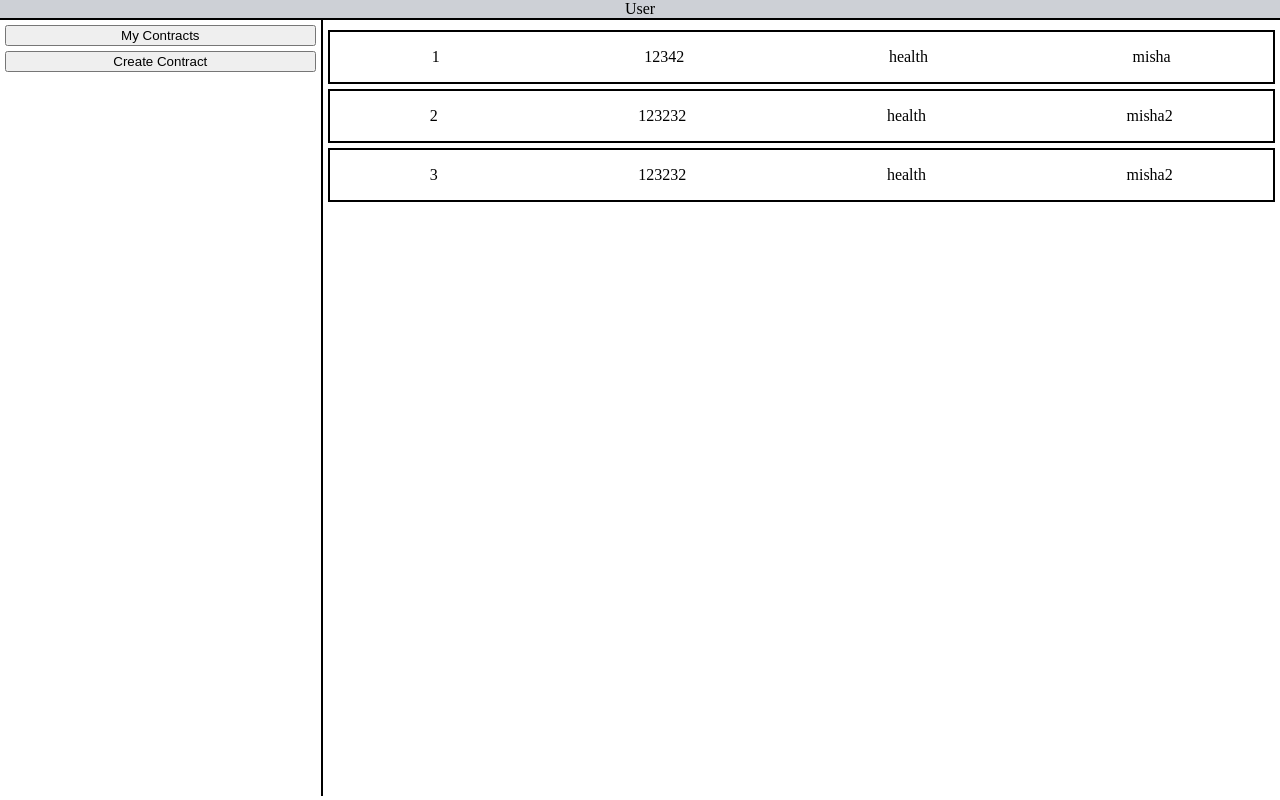
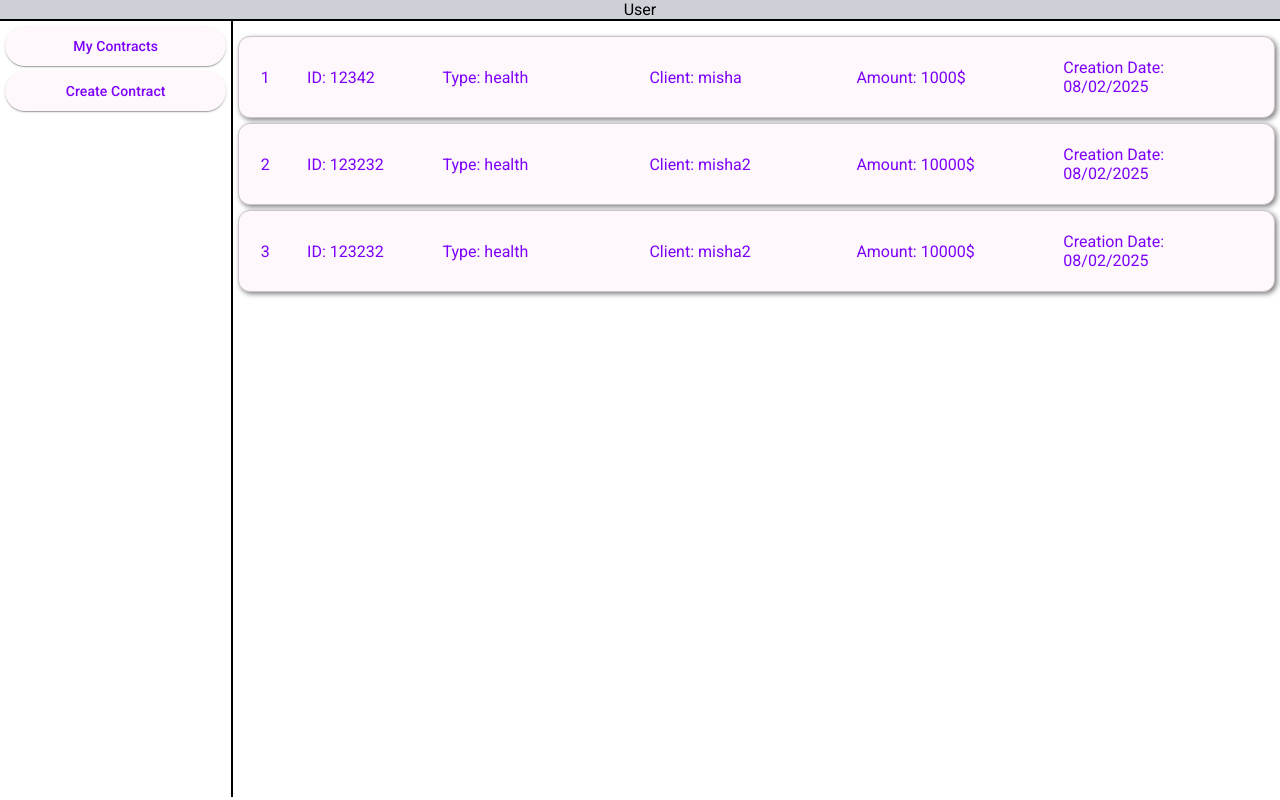
Before and after one commit to Rediont/course_tm, an Angular app: page / in a window 1280 px wide. Built offline with nearby package versions, Linux system fonts and the light colour scheme.

Commit message:
added angular material to main page

```diff
--- a/angular.json
+++ b/angular.json
@@ -32,6 +32,7 @@
               }
             ],
             "styles": [
+              "@angular/material/prebuilt-themes/magenta-violet.css",
               "src/styles.scss"
             ],
             "scripts": [],
@@ -96,6 +97,7 @@
               }
             ],
             "styles": [
+              "@angular/material/prebuilt-themes/magenta-violet.css",
               "src/styles.scss"
             ],
             "scripts": []
--- a/package.json
+++ b/package.json
@@ -12,10 +12,12 @@
   "private": true,
   "dependencies": {
     "@angular/animations": "^19.1.0",
+    "@angular/cdk": "^19.1.3",
     "@angular/common": "^19.1.0",
     "@angular/compiler": "^19.1.0",
     "@angular/core": "^19.1.0",
     "@angular/forms": "^19.1.0",
+    "@angular/material": "^19.1.3",
     "@angular/platform-browser": "^19.1.0",
     "@angular/platform-browser-dynamic": "^19.1.0",
     "@angular/platform-server": "^19.1.0",
--- a/src/app/app.component.html
+++ b/src/app/app.component.html
@@ -3,19 +3,19 @@
 </nav>
 
 <div class="container">
-  <div class="side-menu">
-    <button style="margin-top: 5px;
-      margin-left: 5px;
-      margin-right: 5px;">
-      My Contracts
-    </button>
-    <button style="margin-top: 5px;
-    margin-left: 5px;
-    margin-right: 5px;">
-      Create Contract
-    </button>
-  </div>
-  <div class="contract-list">
-    <contract-list></contract-list>
-  </div>
+  @if(true){
+    <div class="side-menu">
+      <button mat-raised-button class="contract-button">My Contracts</button>
+      <button mat-raised-button class="create-button">Create Contract</button>
+    </div>
+    <div class="contract-list" >
+      <contract-list></contract-list>
+    </div>
+  }
+  @else {
+    <div class="side-menu">
+      <button mat-raised-button class="contract-button">All Contracts</button>
+      <button mat-raised-button class="sallary-button">Calculate Sallary</button>
+    </div>
+  }
 </div>
--- a/src/app/app.component.scss
+++ b/src/app/app.component.scss
@@ -4,6 +4,9 @@
 }
 
 .side-menu{
+  display: flex;
+  flex-direction: column;
+  flex-grow: 1;
   height: 97vh;
   border-right: 2px solid black;
   justify-content: start;
@@ -23,8 +26,12 @@ nav{
   flex-grow: 4;
 }
 
-.side-menu{
-  display: flex;
-  flex-direction: column;
-  flex-grow: 1;
+button {
+  margin-top: 5px;
+  margin-left: 5px;
+  margin-right: 5px;
 }
+
+.contract-button {
+  background-color: aliceblue;
+}
--- a/src/app/app.component.ts
+++ b/src/app/app.component.ts
@@ -1,18 +1,20 @@
 import { Component } from '@angular/core';
 import { RouterOutlet } from '@angular/router';
+import {MatButton} from '@angular/material/button';
+import {MatTooltip} from '@angular/material/tooltip';
 
 import { filter, range, map } from 'rxjs';
 import { ContractListComponent } from "./contract-list/contract-list.component";
 
 @Component({
   selector: 'app-root',
-  imports: [ContractListComponent],
+  imports: [
+    ContractListComponent,
+    MatButton
+  ],
   templateUrl: './app.component.html',
   styleUrl: './app.component.scss'
 })
 export class AppComponent {
-  showForm = true;
-
-
 
 }
--- a/src/app/app.config.ts
+++ b/src/app/app.config.ts
@@ -3,7 +3,8 @@ import { provideRouter } from '@angular/router';
 
 import { routes } from './app.routes';
 import { provideClientHydration, withEventReplay } from '@angular/platform-browser';
+import { provideAnimationsAsync } from '@angular/platform-browser/animations/async';
 
 export const appConfig: ApplicationConfig = {
-  providers: [provideZoneChangeDetection({ eventCoalescing: true }), provideRouter(routes), provideClientHydration(withEventReplay())]
+  providers: [provideZoneChangeDetection({ eventCoalescing: true }), provideRouter(routes), provideClientHydration(withEventReplay()), provideAnimationsAsync()]
 };
--- a/src/app/contract-list/contract-list.component.html
+++ b/src/app/contract-list/contract-list.component.html
@@ -2,10 +2,36 @@
   @for (item of items; track item ; let ii = $index)
   {
   <li>
-      <p> {{ ii + 1 }}</p>
-      <p> {{ item.id }} </p>
-      <p> {{ item.type }}</p>
-      <p> {{ item.getCustomerCredentials() }} </p>
+    <mat-card appearance="outlined" color="primary">
+      <div class="container">
+        <div class="index">
+          <p>{{ii+1}}</p>
+        </div>
+        <mat-card-header class="cardheader">
+          ID: {{item.id}}
+        </mat-card-header>
+        <div class="content">
+          <mat-card-content>
+            Type: {{item.type}}
+          </mat-card-content>
+        </div>
+        <div class="content">
+          <mat-card-content>
+            Client: {{item.getCustomerCredentials()}}
+          </mat-card-content>
+        </div>
+        <div class="content">
+          <mat-card-content>
+            Amount: {{item.insuranceAmount}}$
+          </mat-card-content>
+        </div>
+        <div class="content">
+          <mat-card-content>
+            Creation Date: {{item.creationDate.toLocaleDateString('en-GB')}}
+          </mat-card-content>
+        </div>
+      </div>
+    </mat-card>
   </li>
   }
 </ul>
--- a/src/app/contract-list/contract-list.component.scss
+++ b/src/app/contract-list/contract-list.component.scss
@@ -5,11 +5,43 @@ ul{
 }
 
 li{
+  list-style: none;
+  padding-top: 5px;
+}
+
+mat-card {
+  box-shadow: 2px 2px 5px rgba(0, 0, 0, 0.5);
+}
+
+.container {
   display: flex;
-  margin-top: 5px;
-  margin-bottom: 5px;
-  border: 2px solid black;
   flex-direction: row;
-  justify-content: space-around;
+}
 
+.index {
+  display: flex;
+  width: 5%;
+  align-self: center;
+  color: #7d00fa;
+  justify-content: center;
 }
+
+.content {
+  display: flex;
+  flex-direction: column;
+  padding-top: 5px;
+  padding-bottom: 5px;
+  min-width: auto;
+  width: 20%;
+  color: #7d00fa;
+  justify-content: center;
+}
+
+.cardheader {
+  min-width: auto;
+  width: 10%;
+  padding-top: 5px;
+  padding-bottom: 5px;
+  color: #7d00fa;
+  align-self: center;
+}
--- a/src/app/contract-list/contract-list.component.ts
+++ b/src/app/contract-list/contract-list.component.ts
@@ -2,12 +2,15 @@ import { Component } from '@angular/core';
 import { CommonModule } from '@angular/common';
 import { ContractItem } from '../ClassFolder/contractListItem';
 import { CustomerClass } from '../ClassFolder/customer';
+import {MatCardModule} from '@angular/material/card';
 
 @Component({
   selector: 'contract-list',
+  imports:[MatCardModule],
   templateUrl: './contract-list.component.html',
   styleUrl: './contract-list.component.scss'
 })
+
 export class ContractListComponent {
   items : ContractItem[] = [
     new ContractItem(12342,new CustomerClass(1,'misha','Lviv','+380000000'),'health',new Date,1000),
--- a/src/index.html
+++ b/src/index.html
@@ -6,8 +6,10 @@
   <base href="/">
   <meta name="viewport" content="width=device-width, initial-scale=1">
   <link rel="icon" type="image/x-icon" href="favicon.ico">
+  <link href="https://fonts.googleapis.com/css2?family=Roboto:wght@300;400;500&display=swap" rel="stylesheet">
+  <link href="https://fonts.googleapis.com/icon?family=Material+Icons" rel="stylesheet">
 </head>
-<body>
+<body class="mat-typography">
   <app-root></app-root>
 </body>
 </html>
--- a/src/styles.scss
+++ b/src/styles.scss
@@ -1,6 +1,24 @@
 /* You can add global styles to this file, and also import other style files */
+
+@use '@angular/material' as mat;
+
+html {
+  @include mat.theme((
+    color: (
+      primary: mat.$violet-palette,
+      tertiary: mat.$orange-palette,
+      theme-type: light,
+    ),
+    typography: Roboto,
+    density: 0
+  ));
+}
 
 body{
   margin: 0px 0px 0px 0px;
   min-height: 100vh;
 }
+
+
+html, body { height: 100%; }
+body { margin: 0; font-family: Roboto, "Helvetica Neue", sans-serif; }
```
Also changed, not shown: 1 other file (tests, documents, lock files or other folders).
